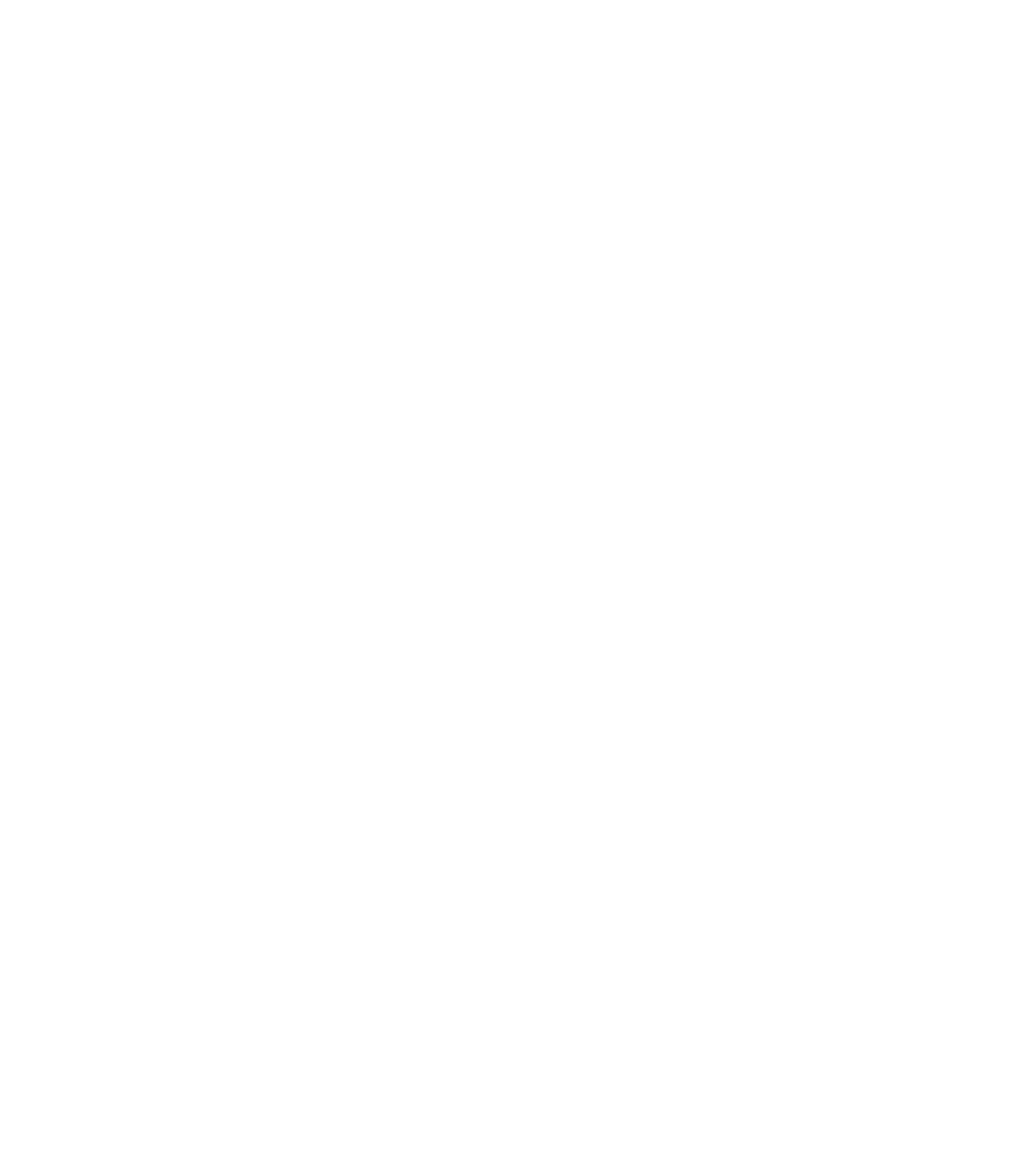
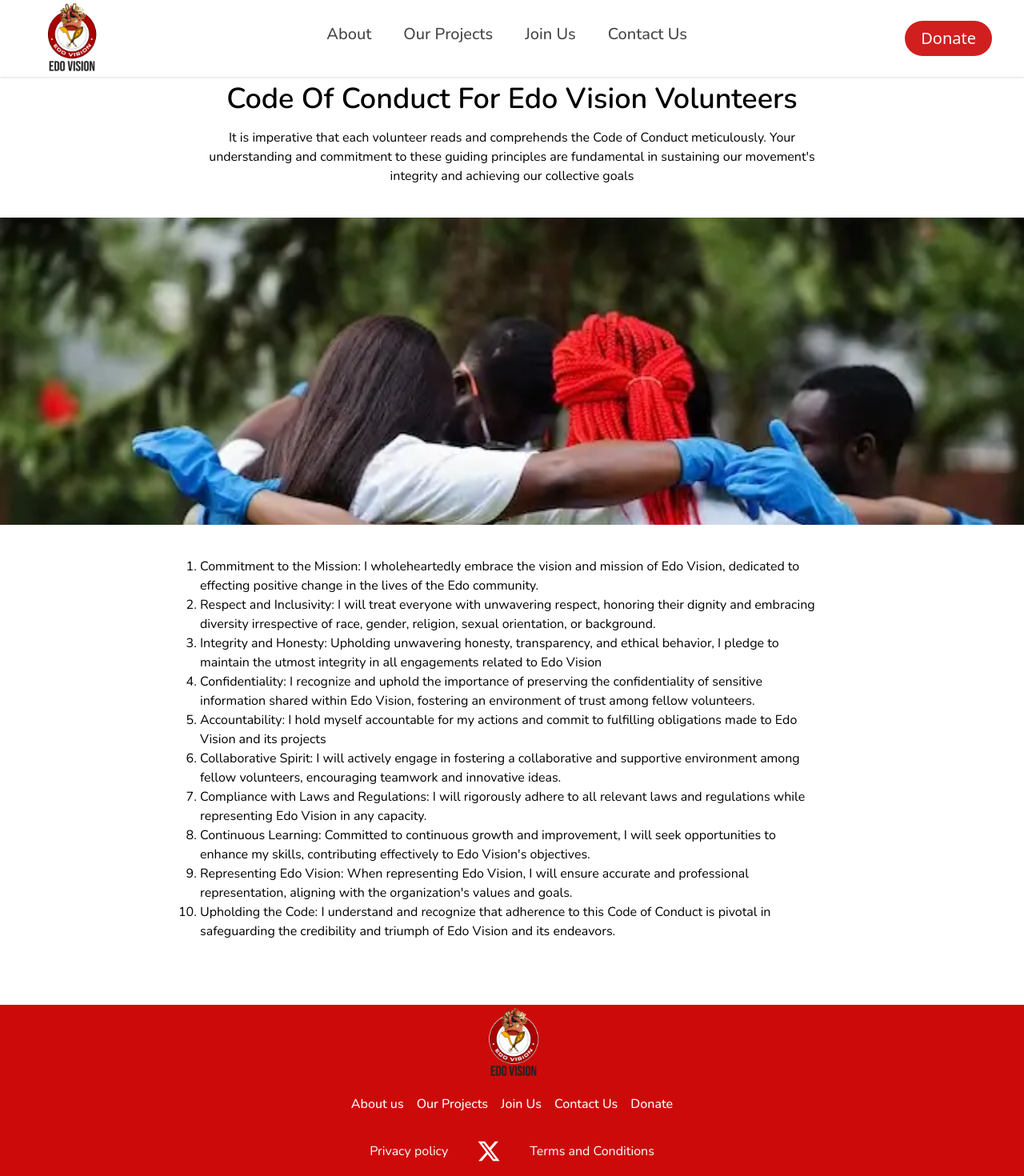
Before and after one commit to smith911-tech/edo-vision, a React (Vite) app: page /code-of-conduct in a window 1280 px wide. Before the commit this address had no page. Shown: the top 1470 px of the page at 80% size. Before the commit the page ends 800 px from the top, so only its background shows below. Built offline with nearby package versions, Linux system fonts and the light colour scheme.

Commit message:
added the code of conduct page

```diff
--- a/src/App.jsx
+++ b/src/App.jsx
@@ -4,9 +4,9 @@
 import Projects from './Pages/Projects'
 import MedicalOdetails from './Pages/MedicalOdetails'
 import JoinUs from './Pages/Join-us'
+import CodeOfConduct from './Pages/Code-of-conduct'
 function App() {
   ///contact-us
-  ///code-of-conduct
   return (
     <BrowserRouter>
       <Routes>
@@ -15,6 +15,7 @@
         <Route path="/our-projects" element={<Projects />} />
         <Route path="/medical-outreach-details" element={<MedicalOdetails />} />
         <Route path="/join-us" element={<JoinUs />} />
+        <Route path="code-of-conduct" element={<CodeOfConduct />}/>
       </Routes>
     </BrowserRouter>
   );
--- a/src/Join-us-component/Maincontent.jsx
+++ b/src/Join-us-component/Maincontent.jsx
@@ -1,8 +1,6 @@
 import { Link } from "react-router-dom";
 import HeroImage from "../assets/Join-us-heroimage.webp";
-import { useNavigate } from "react-router-dom";
 export default function Maincontent() {
-    const navigate = useNavigate();
   return (
     <main className=" max-sm:pt-24 font-Nunito">
       <section className="md:px-10 px-5 max-sm:px-2">
@@ -42,9 +40,9 @@
         </p>
         <a
           href="https://chat.whatsapp.com/CsN0zJ1A5Aj2aAE2l8BR3t" target="blank"
-          className="bg-[#cd0a0ae9] hover:bg-[#CD0A0A] focus:bg-[#CD0A0A] text-white py-2 px-5 rounded-[60px] text-xl block mx-auto w-28 text-center"
+          className="bg-[#cd0a0ae9] hover:bg-[#CD0A0A] focus:bg-[#CD0A0A] text-white py-2 px-5 rounded-[60px] text-xl block mx-auto w-32 text-center"
         >
-          Join Us
+          Join now
         </a>
       </section>
     </main>
--- /dev/null
+++ b/src/Pages/Code-of-conduct.jsx
@@ -0,0 +1,85 @@
+import Footer from "../Component/Footer";
+import Header from "../Component/Header";
+import HeroImage from "../assets/CodeOfConductimage.webp";
+export default function CodeOfConduct() {
+  return (
+    <main>
+      <Header />
+      <main className=" max-sm:pt-24 font-Nunito">
+        <section className="md:px-10 px-5 max-sm:px-2">
+          <h1 className="text-center mt-2 max-sm:text-2xl font-semibold max-md:text-3xl text-4xl">
+            Code Of Conduct For Edo Vision Volunteers
+          </h1>
+          <p className="text-center font-normal mt-4 md:max-w-[780px] md:block md:mx-auto md:mb-0">
+            It is imperative that each volunteer reads and comprehends the Code
+            of Conduct meticulously. Your understanding and commitment to these
+            guiding principles are fundamental in sustaining our movement's
+            integrity and achieving our collective goals
+          </p>
+        </section>
+        <img
+          src={HeroImage}
+          alt="image"
+          className=" w-full h-96 object-cover my-10 object-top"
+        />
+        <section className="md:px-10 px-5 max-sm:px-8 mb-20">
+          <ul className=" font-normal mt-4 md:max-w-[780px] md:block md:mx-auto mb-5 list-decimal">
+            <li>
+              Commitment to the Mission: I wholeheartedly embrace the vision and
+              mission of Edo Vision, dedicated to effecting positive change in
+              the lives of the Edo community.
+            </li>
+            <li>
+              Respect and Inclusivity: I will treat everyone with unwavering
+              respect, honoring their dignity and embracing diversity
+              irrespective of race, gender, religion, sexual orientation, or
+              background.
+            </li>
+            <li>
+              Integrity and Honesty: Upholding unwavering honesty, transparency,
+              and ethical behavior, I pledge to maintain the utmost integrity in
+              all engagements related to Edo Vision
+            </li>
+            <li>
+              Confidentiality: I recognize and uphold the importance of
+              preserving the confidentiality of sensitive information shared
+              within Edo Vision, fostering an environment of trust among fellow
+              volunteers.
+            </li>
+            <li>
+              Accountability: I hold myself accountable for my actions and
+              commit to fulfilling obligations made to Edo Vision and its
+              projects
+            </li>
+            <li>
+              Collaborative Spirit: I will actively engage in fostering a
+              collaborative and supportive environment among fellow volunteers,
+              encouraging teamwork and innovative ideas.
+            </li>
+            <li>
+              Compliance with Laws and Regulations: I will rigorously adhere to
+              all relevant laws and regulations while representing Edo Vision in
+              any capacity.
+            </li>
+            <li>
+              Continuous Learning: Committed to continuous growth and
+              improvement, I will seek opportunities to enhance my skills,
+              contributing effectively to Edo Vision's objectives.
+            </li>
+            <li>
+              Representing Edo Vision: When representing Edo Vision, I will
+              ensure accurate and professional representation, aligning with the
+              organization's values and goals.
+            </li>
+            <li>
+              Upholding the Code: I understand and recognize that adherence to
+              this Code of Conduct is pivotal in safeguarding the credibility
+              and triumph of Edo Vision and its endeavors.
+            </li>
+          </ul>
+        </section>
+      </main>
+      <Footer />
+    </main>
+  );
+}
```
Also changed, not shown: src/assets/CodeOfConductimage.webp (added).
